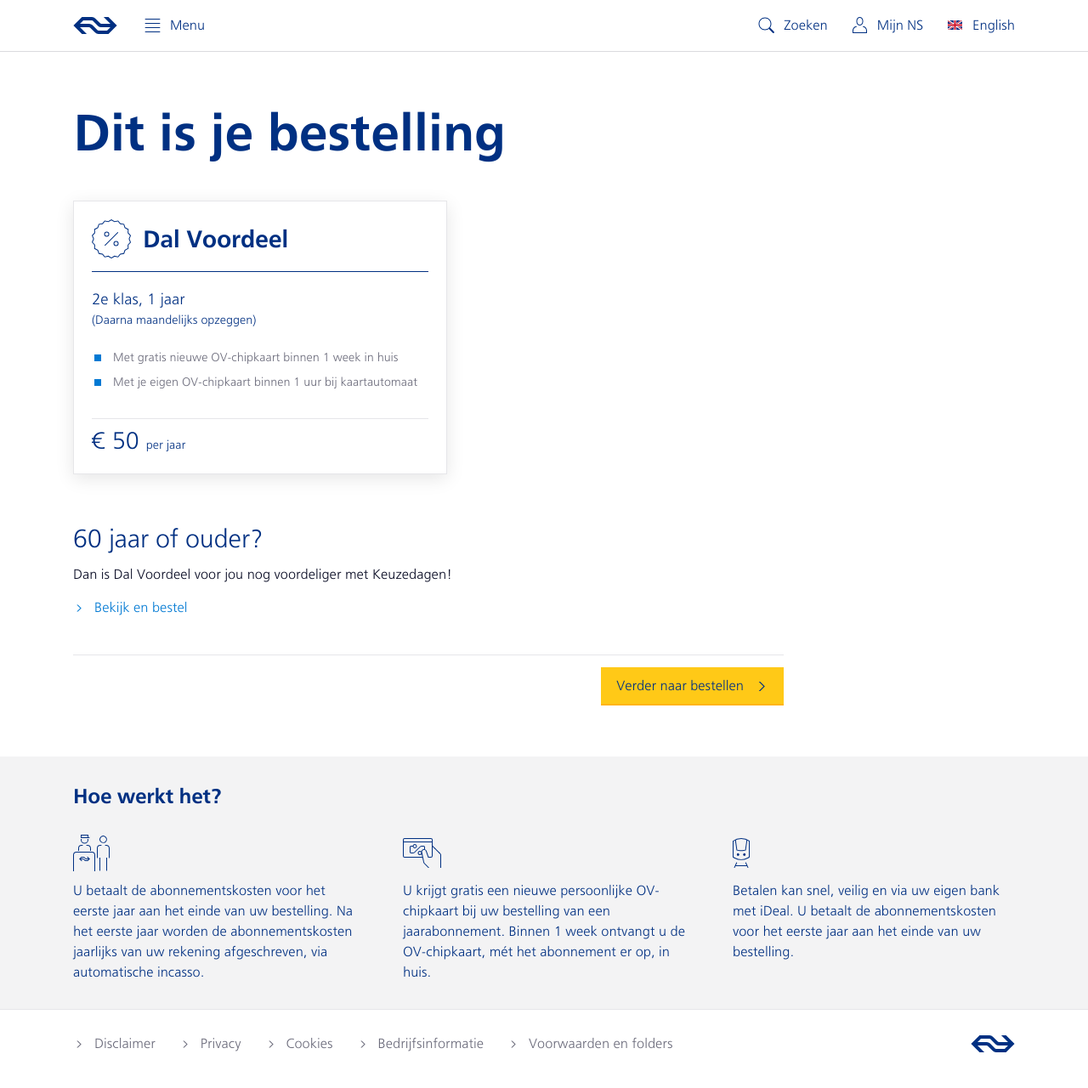
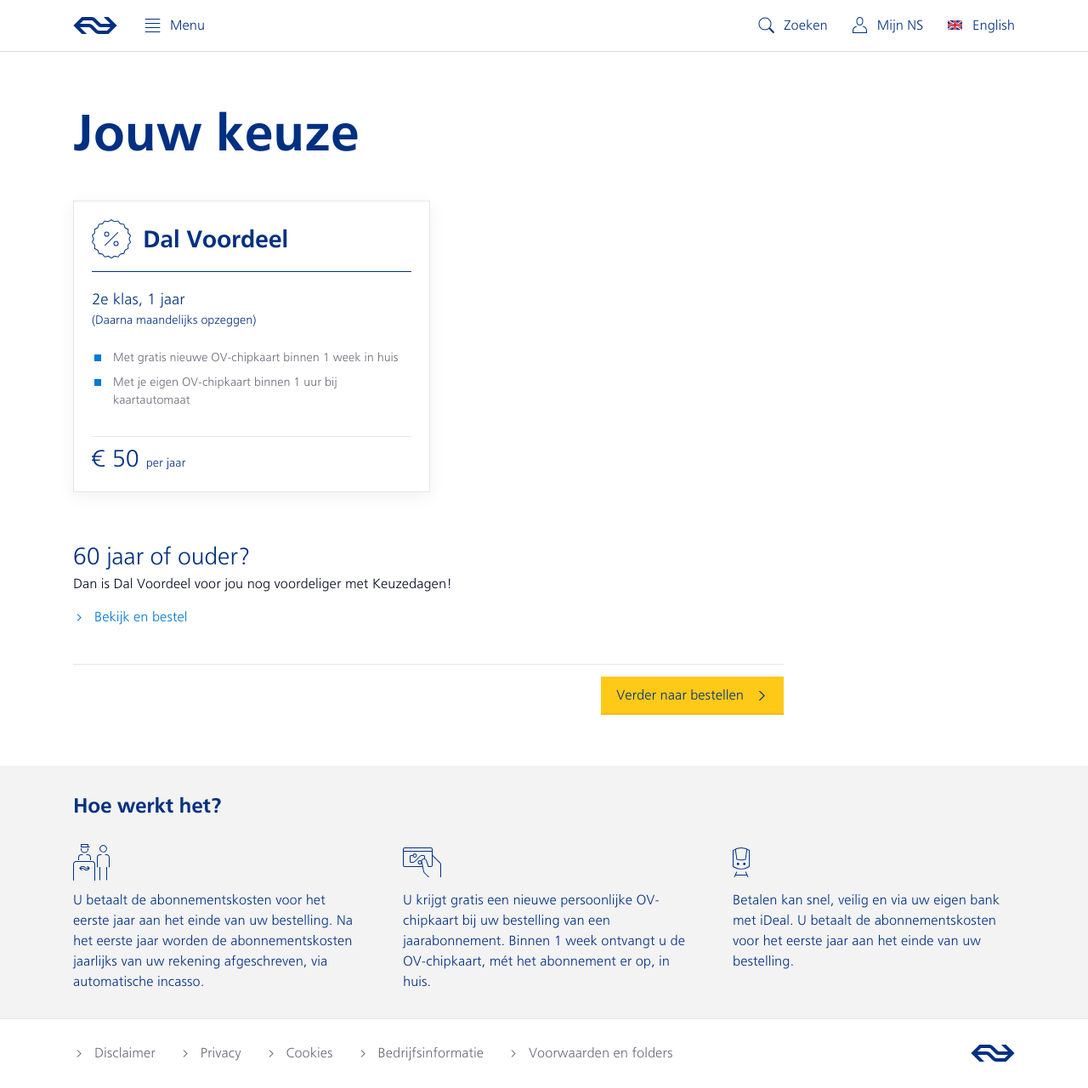
Before and after one commit to tdenheld/ns-ros, a Jekyll site: the page built from index.html, in a window 1280 px wide and 1280 px high. Shown: the whole window at 85% size. Built offline with Jekyll 4.4.1, drawn with Linux system fonts in a browser that asks for light colours.

Commit message:
minor styling tweaks

```diff
--- a/_sass/templates.app.scss
+++ b/_sass/templates.app.scss
@@ -199,11 +199,11 @@
     //layout
     overflow: hidden;
     padding: 21px;
-    max-width: 440px;
+    max-width: 420px;
     margin-bottom: $one-half-gutter;
 
     // styling
-    box-shadow: 0 5px 20px rgba($ns-black, 0.1);
+    box-shadow: 0 5px 20px rgba($ns-black, 0.06);
     border: 1px solid $ns-grey-7;
 
     @include sm {
--- a/index.html
+++ b/index.html
@@ -4,10 +4,10 @@
 dest: 1
 ---
 
-<h1 class="f38 f60-md lh-title fw-b mb-4 mb-6-sm">Dit is je bestelling</h1>
+<h1 class="f38 f60-md lh-title fw-b mb-4 mb-6-sm">Jouw keuze</h1>
 {% include order.html %}
 <div class="mb-6">
-    <h2 class="headingL">60 jaar of ouder?</h2>
+    <h2 class="f24 f28-sm mb-0">60 jaar of ouder?</h2>
     <p class="mb-2">Dan is Dal Voordeel voor jou nog voordeliger met Keuzedagen!</p>
     <a href="#" class="arrowLink">Bekijk en bestel</a>
     <!-- <button class="button button--secondary button--arrowRight mb-4">Bekijk en bestel</button> -->
```
Also changed, not shown: 2 other files.
